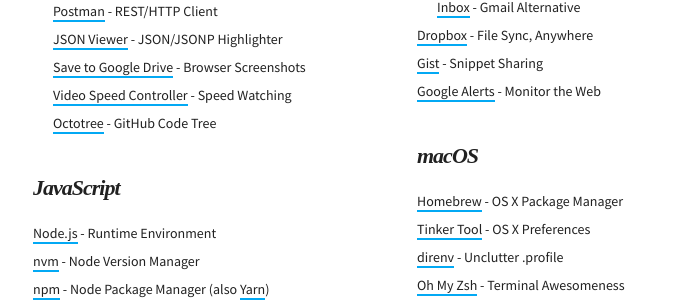
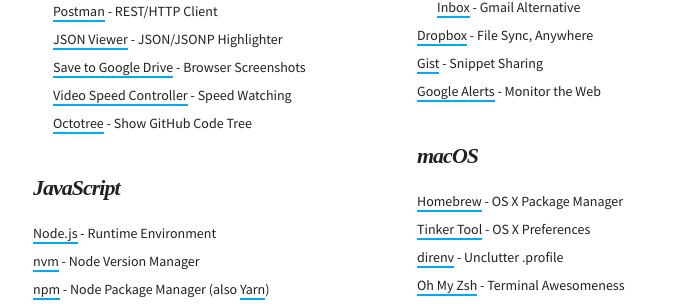
Before and after one commit to martinbuberl/martinbuberl.github.io, a Jekyll site: the page built from resources.md, in a window 1280 px wide. Shown: the part 940-1246 px from the top of the page, without its empty margins (232-925 px from the left). Built offline with Jekyll 4.4.1, drawn with Linux system fonts in a browser that asks for light colours; nearby versions of some CDN libraries; some web fonts are replaced.

Commit message:
Add more info

```diff
--- a/resources.md
+++ b/resources.md
@@ -43,7 +43,7 @@ Here are my bookmarks of software, services and resources, the essentials if you
           <li><a target="_blank" href="https://chrome.google.com/webstore/detail/json-viewer/gbmdgpbipfallnflgajpaliibnhdgobh">JSON Viewer</a> - JSON/JSONP Highlighter</li>
           <li><a target="_blank" href="https://chrome.google.com/webstore/detail/save-to-google-drive/gmbmikajjgmnabiglmofipeabaddhgne">Save to Google Drive</a> - Browser Screenshots</li>
           <li><a target="_blank" href="https://chrome.google.com/webstore/detail/video-speed-controller/nffaoalbilbmmfgbnbgppjihopabppdk">Video Speed Controller</a> - Speed Watching</li>
-          <li><a target="_blank" href="https://chrome.google.com/webstore/detail/octotree/bkhaagjahfmjljalopjnoealnfndnagc">Octotree</a> - GitHub Code Tree</li>
+          <li><a target="_blank" href="https://chrome.google.com/webstore/detail/octotree/bkhaagjahfmjljalopjnoealnfndnagc">Octotree</a> - Show GitHub Code Tree</li>
         </ul>
       </li>
     </ul>
```
